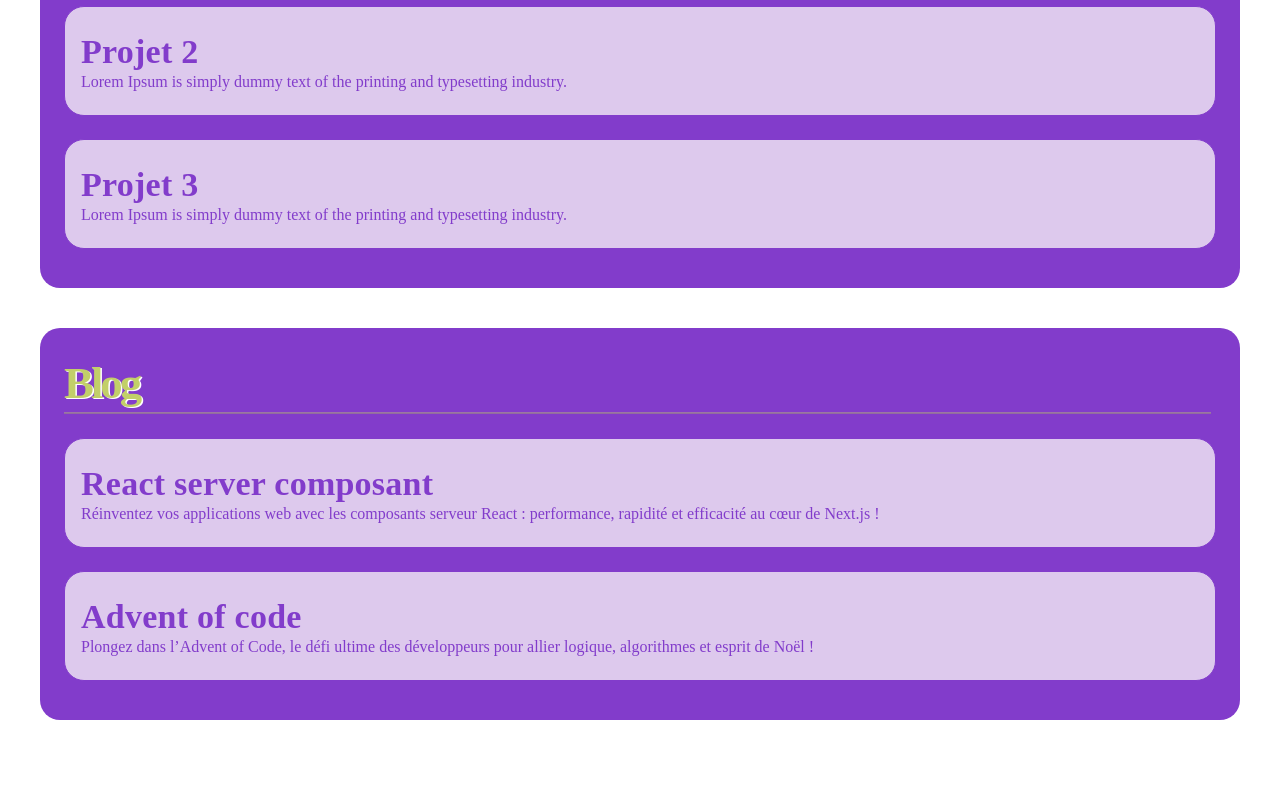
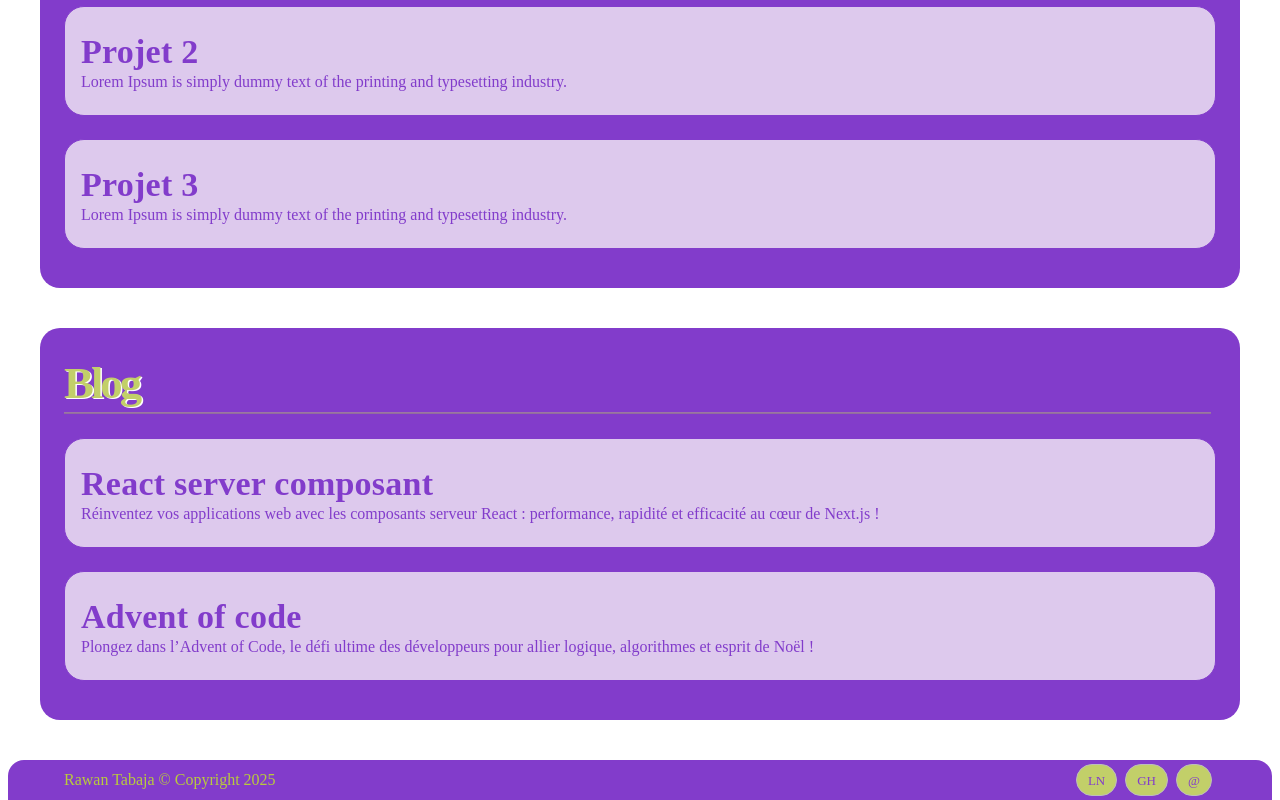
Before and after one commit to rawanst/Portfolio, a React (Create React App) app: page / in a window 1280 px wide. Shown: the part 1498-2298 px from the top of the page. Before the commit the page ends 2226 px from the top, so only its background shows below. Built offline with nearby package versions, Linux system fonts and the light colour scheme.

Commit message:
Ok: Footer used now

```diff
--- a/src/App.js
+++ b/src/App.js
@@ -4,6 +4,7 @@ import {
   Box
 } from '@mui/material'
 import Header from './Component/Header'
+import Footer from './Component/Footer'
 
 const App = () => {
   return (
@@ -15,6 +16,7 @@ const App = () => {
       >
         <Outlet />
       </Box>
+      <Footer />
     </>
   )
 }
```
